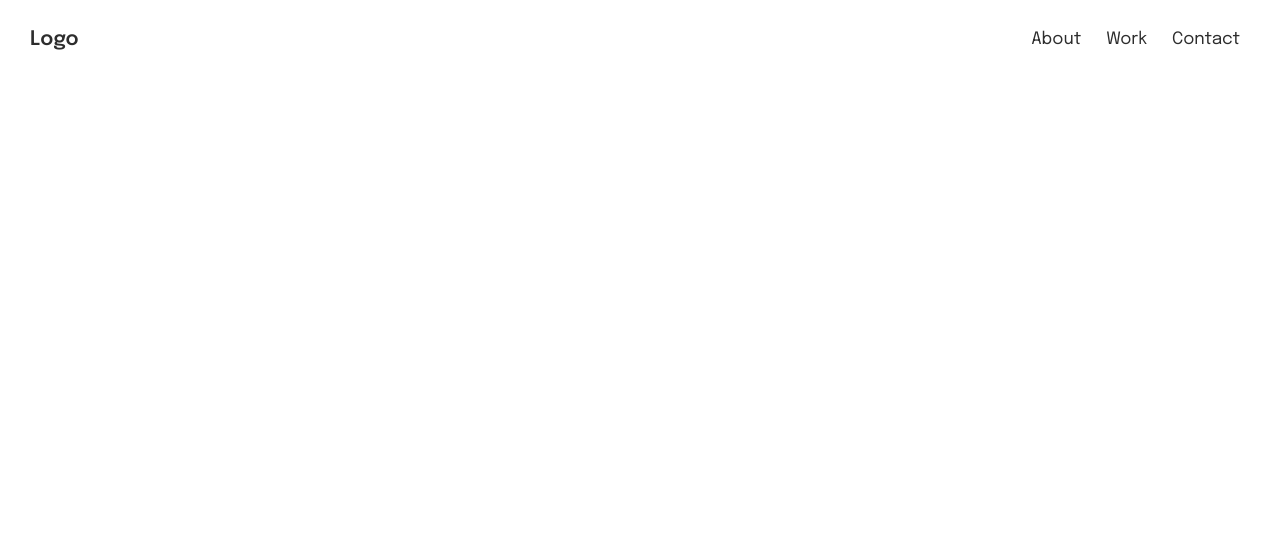
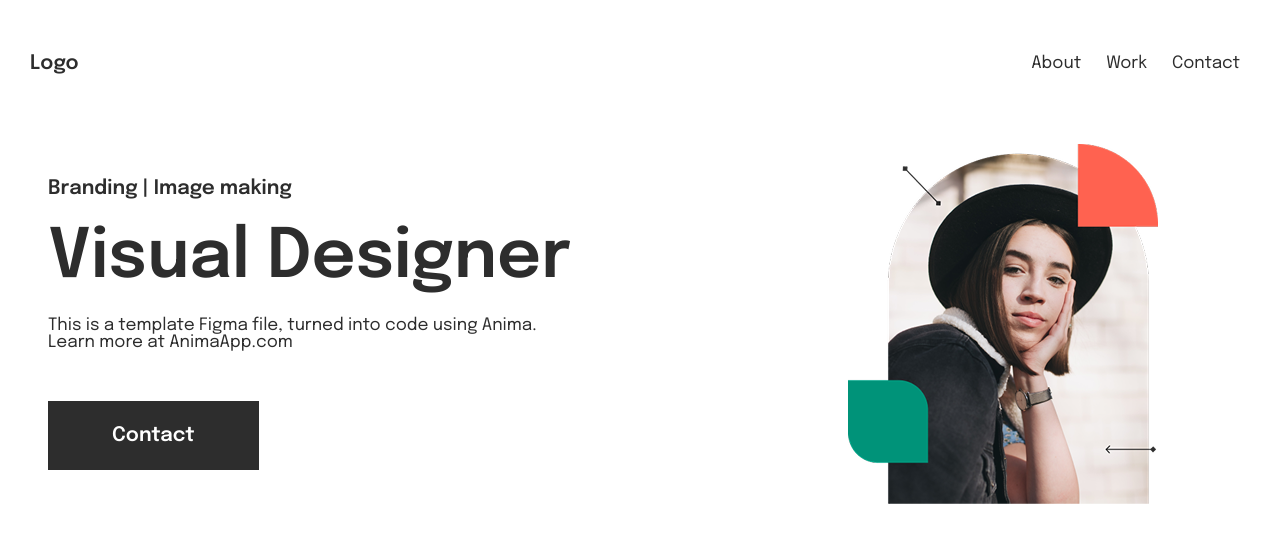
Before and after one commit to ninostir/izpit-2-06, a website: page index.html in a window 1280 px wide. Drawn offline with Linux system fonts and the light colour scheme.

Commit message:
done main section

```diff
--- a/index.html
+++ b/index.html
@@ -17,5 +17,24 @@
             <a href="">Contact</a>
         </nav>
     </header>
+
+    <main class="section__main container">
+        <div class="section__main--left">
+
+            <div class="section__main--header">
+                <h2 class="section__main--subTitle">Branding | Image making</h2>
+                <h1 class="section__main--mainTitle">Visual Designer</h1>
+                <p class="section__main--description">
+                    This is a template Figma file, turned into code using Anima.<br>Learn more at AnimaApp.com
+                </p>
+            </div>
+
+            <a href="" class="section__main--button">Contact</a>
+        </div>
+
+        <div class="section__main--right">
+            <img class="section__main--image" src="assets/headerImage_1.png" alt="Design">
+        </div>
+    </main>
 </body>
 </html>
--- a/styles/main.css
+++ b/styles/main.css
@@ -4,6 +4,10 @@
     --hoverColor: #FF6250;
     --primaryFont: "Epilogue";
 }
+
+
+
+/* General */
 
 * {
     box-sizing: border-box;
@@ -16,16 +20,23 @@ body {
     color: var(--primaryColor);
 }
 
-.section__header {
-    display: flex;
-    justify-content: space-between;
-    height: 78px;
-}
+
+
+/* Header Section */
+
+
 
 .container {
     display: flex;
     width: 1280px;
     margin: auto;
+}
+
+.section__header {
+    display: flex;
+    justify-content: space-between;
+    height: 78px;
+    margin-top: 24px;
 }
 
 .section__header--logo {
@@ -53,3 +64,63 @@ body {
 .section__header--navigation a:hover {
     color: var(--hoverColor);
 }
+
+
+
+/* Main Section */
+
+.section__main {
+    display: flex;
+    justify-content: center;
+    align-items: center;
+    padding-top: 42px;
+}
+
+.section__main--left {
+    display: flex;
+    flex-direction: column;
+    flex-basis: 55%;
+    margin-left: 48px;
+}
+
+.section__main--header {
+    display: flex;
+    flex-direction: column;
+    gap: 24px;
+}
+
+.section__main--subTitle {
+    font-weight: 600;
+    font-size: 20px;
+}
+
+.section__main--mainTitle {
+    font-weight: 600;
+    font-size: 68px;
+}
+
+.section__main--description {
+    font-weight: 400;
+    font-size: 17px;
+}
+
+.section__main--button {
+    padding: 24px 64px;
+    background-color: var(--primaryColor);
+    width: 211px;
+    font-weight: 600;
+    font-size: 20px;
+    text-decoration: none;
+    color: var(--secondaryColor);
+    margin-top: 50px;
+}
+
+.section__main--right {
+    display: flex;
+    justify-content: center;
+    flex-basis: 45%;
+}
+
+.section__main--image {
+
+}
```
Also changed, not shown: assets/headerImage_1.png (added).
